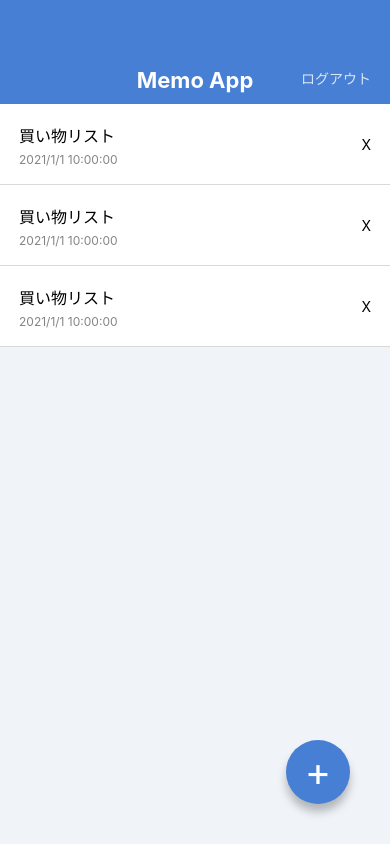
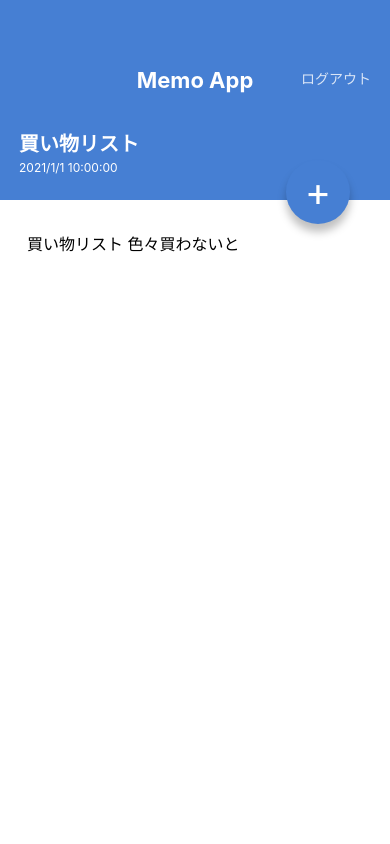
Before and after one commit to bIT-Craft-App/MemoApp, a React Native app: screen / in a window 390 px wide. Built offline with nearby package versions, Linux system fonts and the light colour scheme.

Commit message:
Create MemoDetailScreen

```diff
--- a/App.jsx
+++ b/App.jsx
@@ -1,32 +1,9 @@
 import React from 'react';
-import { StyleSheet, View } from 'react-native';
-
-import AppBar from './src/components/AppBar';
-import MemoList from './src/components/MemoList';
-import CircleButton from './src/components/CircleButton';
+import MemoListScreen from './src/screens/MemoListScreen';
+import MemoDetailScreen from './src/screens/MemoDetailScreen';
 
 export default function App() {
   return (
-    <View style={styles.container}>
-      {/*  ヘッダー */}
-      <AppBar />
-      {/*  メモリスト */}
-      <MemoList />
-      {/*  追加ボタン */}
-      <CircleButton>+</CircleButton>
-    </View>
+    <MemoDetailScreen />
   );
 }
-
-const styles = StyleSheet.create({
-  container: {
-    flex: 1, // 画面全体
-    backgroundColor: '#F0F4F8',
-    /* ReactNativeでは整列方向は横がデフォルト(htmlと逆)
-    alignItems: 'center', // 横方向の並べ方
-    justifyContent: 'center', // 縦方向の並べ方
-    flexDirection: 'row', // これを入れると方向は逆
-    */
-  },
-
-});
--- a/src/components/CircleButton.jsx
+++ b/src/components/CircleButton.jsx
@@ -1,11 +1,11 @@
 import React from 'react';
 import { View, Text, StyleSheet } from 'react-native';
-import { string } from 'prop-types';
+import { string, shape } from 'prop-types';
 
 export default function CircleButton(props) {
-  const { children } = props;
+  const { children, style } = props;
   return (
-    <View style={styles.circleButton}>
+    <View style={[styles.circleButton, style]}>
       <Text style={styles.circleButtonLabel}>{children}</Text>
     </View>
   );
@@ -13,6 +13,11 @@
 
 CircleButton.propTypes = {
   children: string.isRequired,
+  style: shape(),
+};
+
+CircleButton.defaultProps = {
+  style: null,
 };
 
 const styles = StyleSheet.create({
--- /dev/null
+++ b/src/screens/MemoDetailScreen.jsx
@@ -0,0 +1,64 @@
+import React from 'react';
+import { View, ScrollView, Text, StyleSheet } from 'react-native';
+
+import AppBar from '../components/AppBar';
+import CircleButton from '../components/CircleButton';
+
+export default function MemoDetailScreen() {
+  return (
+    <View style={styles.container}>
+      <AppBar />
+      { /* タイトルと日付時間 */}
+      <View style={styles.memoHeader}>
+        <Text style={styles.memoTitle}>買い物リスト</Text>
+        <Text style={styles.memoDate}>2021/1/1 10:00:00</Text>
+      </View>
+      { /* メモ本体 */}
+      <ScrollView style={styles.memoBody}>
+        <Text style={styles.memoText}>
+          買い物リスト
+          色々買わないと
+        </Text>
+      </ScrollView>
+      <CircleButton style={{ top: 160, bottom: 'auto' }}>+</CircleButton>
+    </View>
+  );
+}
+
+const styles = StyleSheet.create({
+  container: {
+    flex: 1, // 画面全体
+    backgroundColor: '#ffffff',
+    /* ReactNativeでは整列方向は横がデフォルト(htmlと逆)
+    alignItems: 'center', // 横方向の並べ方
+    justifyContent: 'center', // 縦方向の並べ方
+    flexDirection: 'row', // これを入れると方向は逆
+    */
+  },
+  memoHeader: {
+    backgroundColor: '#467FD3',
+    height: 96,
+    justifyContent: 'center',
+    paddingVertical: 24,
+    paddingHorizontal: 19,
+  },
+  memoTitle: {
+    color: '#ffffff',
+    fontSize: 20,
+    lineHeight: 32,
+    fontWeight: 'bold',
+  },
+  memoDate: {
+    color: '#ffffff',
+    fontSize: 12,
+    lineHeight: 16,
+  },
+  memoBody: {
+    paddingVertical: 32,
+    paddingHorizontal: 27,
+  },
+  memoText: {
+    fontSize: 16,
+    lineHeight: 24,
+  },
+});
--- /dev/null
+++ b/src/screens/MemoListScreen.jsx
@@ -0,0 +1,31 @@
+import React from 'react';
+import { View, Text, StyleSheet } from 'react-native';
+
+import AppBar from '../components/AppBar';
+import MemoList from '../components/MemoList';
+import CircleButton from '../components/CircleButton';
+
+export default function MemoListScreen() {
+  return (
+    <View style={styles.container}>
+      {/*  ヘッダー */}
+      <AppBar />
+      {/*  メモリスト */}
+      <MemoList />
+      {/*  追加ボタン */}
+      <CircleButton>+</CircleButton>
+    </View>
+  );
+}
+
+const styles = StyleSheet.create({
+  container: {
+    flex: 1, // 画面全体
+    backgroundColor: '#F0F4F8',
+    /* ReactNativeでは整列方向は横がデフォルト(htmlと逆)
+    alignItems: 'center', // 横方向の並べ方
+    justifyContent: 'center', // 縦方向の並べ方
+    flexDirection: 'row', // これを入れると方向は逆
+    */
+  },
+});
```
